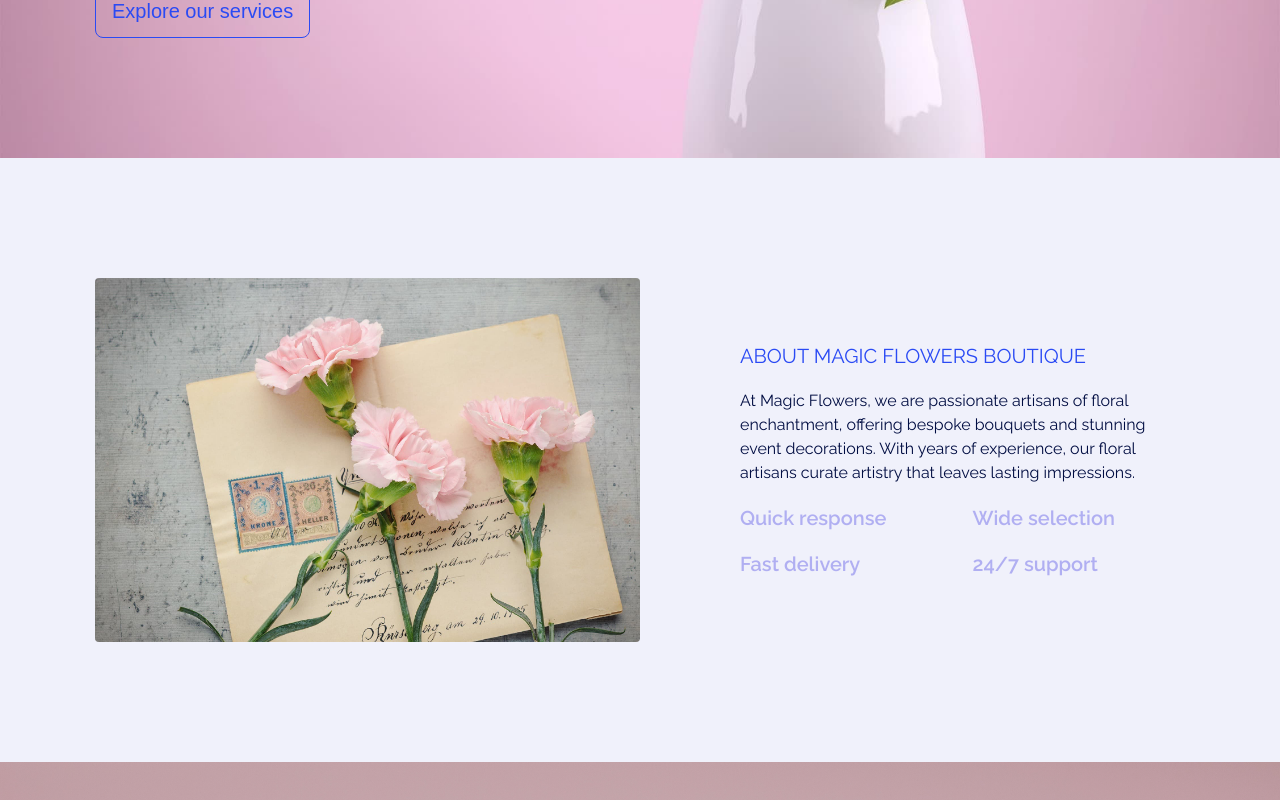
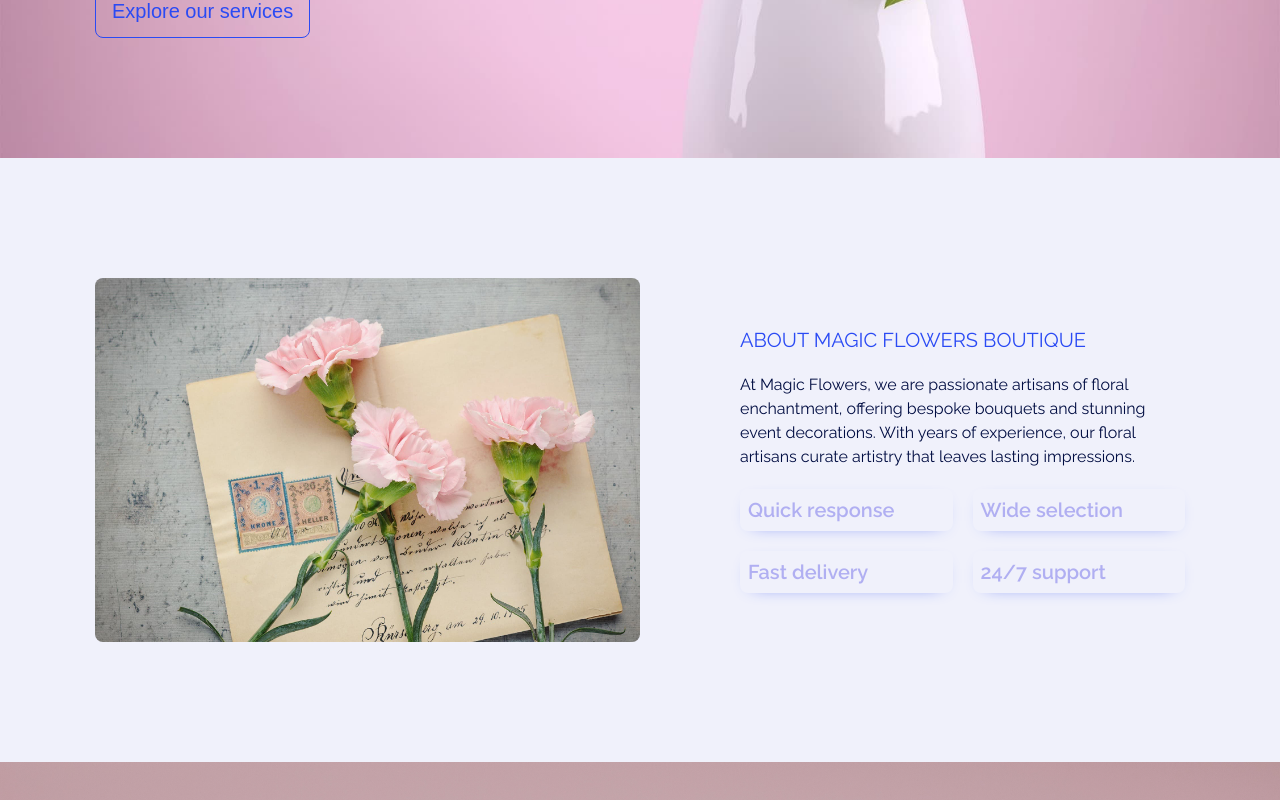
Before and after one commit to OlgaBezrukova8/magic-flowers-boutique, a React (Create React App) app: page /magic-flowers-boutique/ in a window 1280 px wide. Shown: the part 606-1406 px from the top of the page. Built offline with nearby package versions, Linux system fonts and the light colour scheme.

Commit message:
Add highlights to the about section

```diff
--- a/src/components/About/About.module.scss
+++ b/src/components/About/About.module.scss
@@ -10,7 +10,7 @@
   &__image {
     width: 50%;
     margin-right: 100px;
-    @include border-radius(4px);
+    @include border-radius(8px);
   }
 
   &__title {
@@ -25,12 +25,21 @@
   }
 
   &__phrase {
+    padding: 8px;
     @include font-style-text(20px, 600, 26px, $purple-light);
+    @include border-radius(8px);
+    @include box-shadow(0px 4px 18px -13px #2a4af4);
+
+    transition: transform 0.5s ease;
 
     &_container {
       display: grid;
       grid-template-columns: repeat(2, 1fr);
       grid-gap: 20px;
     }
+
+    &:hover {
+      transform: scale(1.04);
+    }
   }
 }
```
